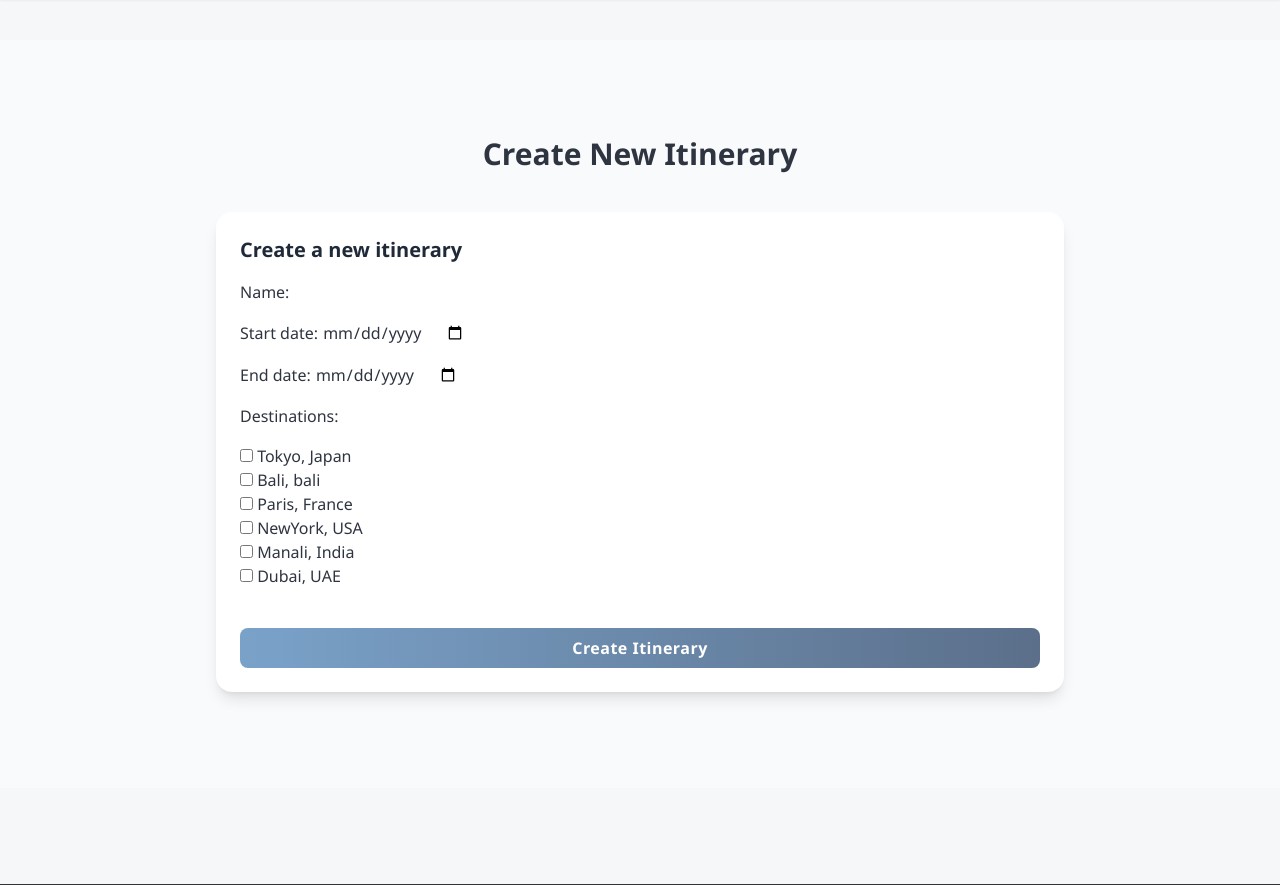
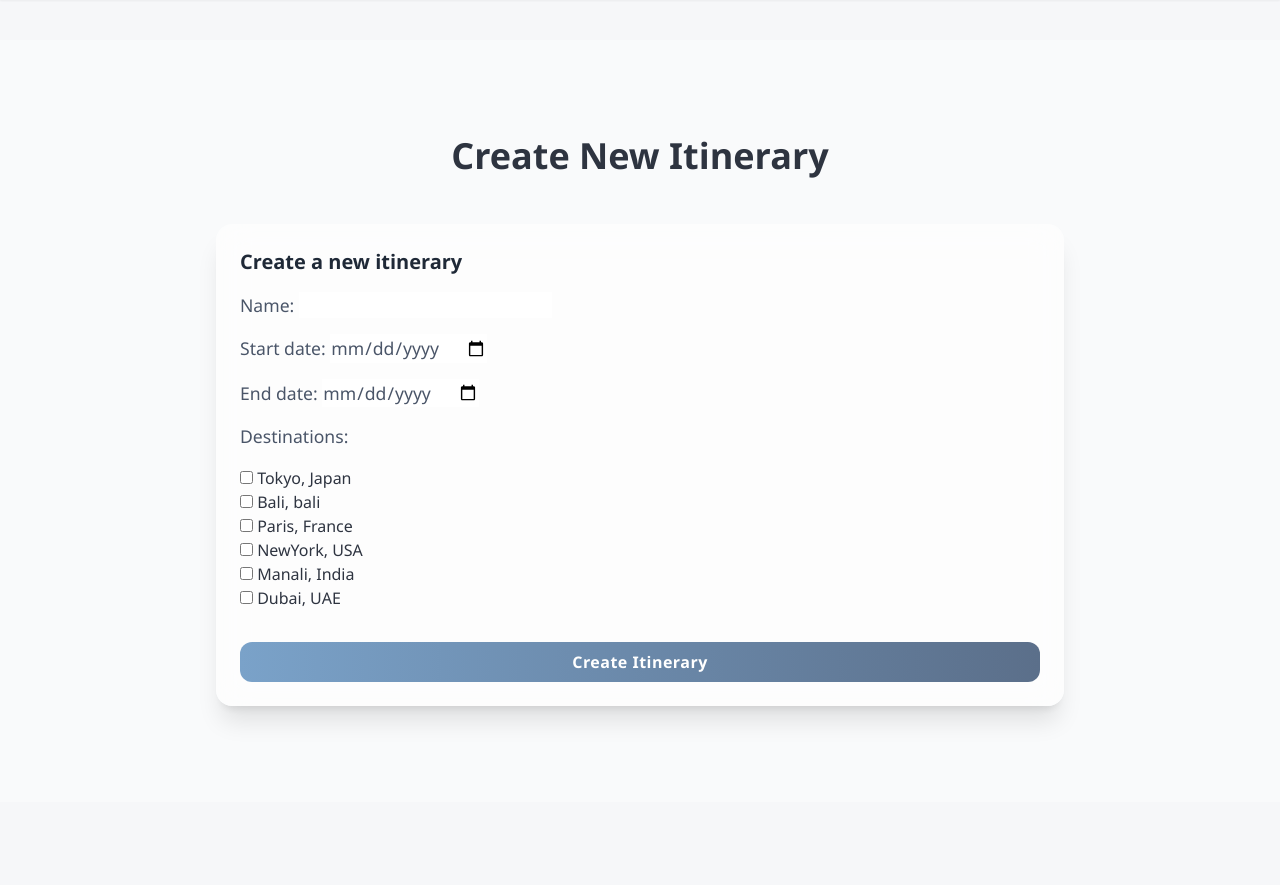
Before and after one commit to Lokesh19-PP/Travel-Planner-Webapp, a Django app: page /itinerary/add/ in a window 1280 px wide. Shown: the part 72-957 px from the top of the page. Run offline with Django 4.2, Linux system fonts and the light colour scheme; a user stored in the database is signed in; data comes from the database, SQL or seed files in the repository; some libraries are stand-ins or nearby versions.

Commit message:
Improve ui of the Itinerary creation page

```diff
--- a/core/templates/core/itinerary_create.html
+++ b/core/templates/core/itinerary_create.html
@@ -4,7 +4,7 @@
     <div class="max-w-4xl mx-auto px-6">
 
         <!-- Page Heading -->
-        <h2 class="text-3xl font-bold text-center mb-10">
+        <h2 class="text-3xl md:text-4xl font-extrabold text-center mb-12">
             {% if destination %}
                 Add <span class="text-indigo-600">"{{ destination.name }}"</span> to Itinerary
             {% else %}
@@ -14,12 +14,12 @@
 
         <!-- Quick Add Existing Itinerary -->
         {% if user_itineraries and destination %}
-        <div class="bg-white rounded-2xl shadow-lg p-6 mb-10">
+        <div class="glass rounded-2xl shadow-xl p-6 mb-10">
             <h3 class="text-xl font-semibold mb-4 text-gray-800">
                 Quick add to existing itinerary
             </h3>
 
-            <form method="POST">
+            <form method="POST" class="space-y-4">
                 {% csrf_token %}
                 <input type="hidden" name="form_type" value="add_existing">
 
@@ -27,7 +27,7 @@
                     Select itinerary
                 </label>
                 <select name="itinerary"
-                        class="w-full border rounded-lg px-4 py-2 mb-4 focus:outline-none focus:ring-2 focus:ring-indigo-500">
+                        class="w-full border rounded-xl px-4 py-2 focus:outline-none focus:ring-2 focus:ring-indigo-500">
                     {% for it in user_itineraries %}
                     <option value="{{ it.id }}">
                         {{ it.name }} ({{ it.start_date }} → {{ it.end_date }})
@@ -36,7 +36,7 @@
                 </select>
 
                 <button type="submit"
-                        class="btn bg-indigo-600 hover:bg-indigo-700 text-white w-full py-2 rounded-lg">
+                        class="btn bg-indigo-600 hover:bg-indigo-700 text-white w-full py-2 rounded-xl">
                     Add Destination
                 </button>
             </form>
@@ -46,12 +46,12 @@
         {% endif %}
 
         <!-- Create New Itinerary -->
-        <div class="bg-white rounded-2xl shadow-lg p-6">
+        <div class="glass rounded-2xl shadow-xl p-6">
             <h3 class="text-xl font-semibold mb-4 text-gray-800">
                 Create a new itinerary
             </h3>
 
-            <form method="POST">
+            <form method="POST" class="space-y-4">
                 {% csrf_token %}
                 <input type="hidden" name="form_type" value="new">
 
@@ -60,7 +60,7 @@
                 </div>
 
                 <button type="submit"
-                        class="btn bg-green-600 hover:bg-green-700 text-white w-full mt-6 py-2 rounded-lg">
+                        class="btn bg-green-600 hover:bg-green-700 text-white w-full mt-6 py-2 rounded-xl">
                     Create Itinerary
                 </button>
             </form>
```
